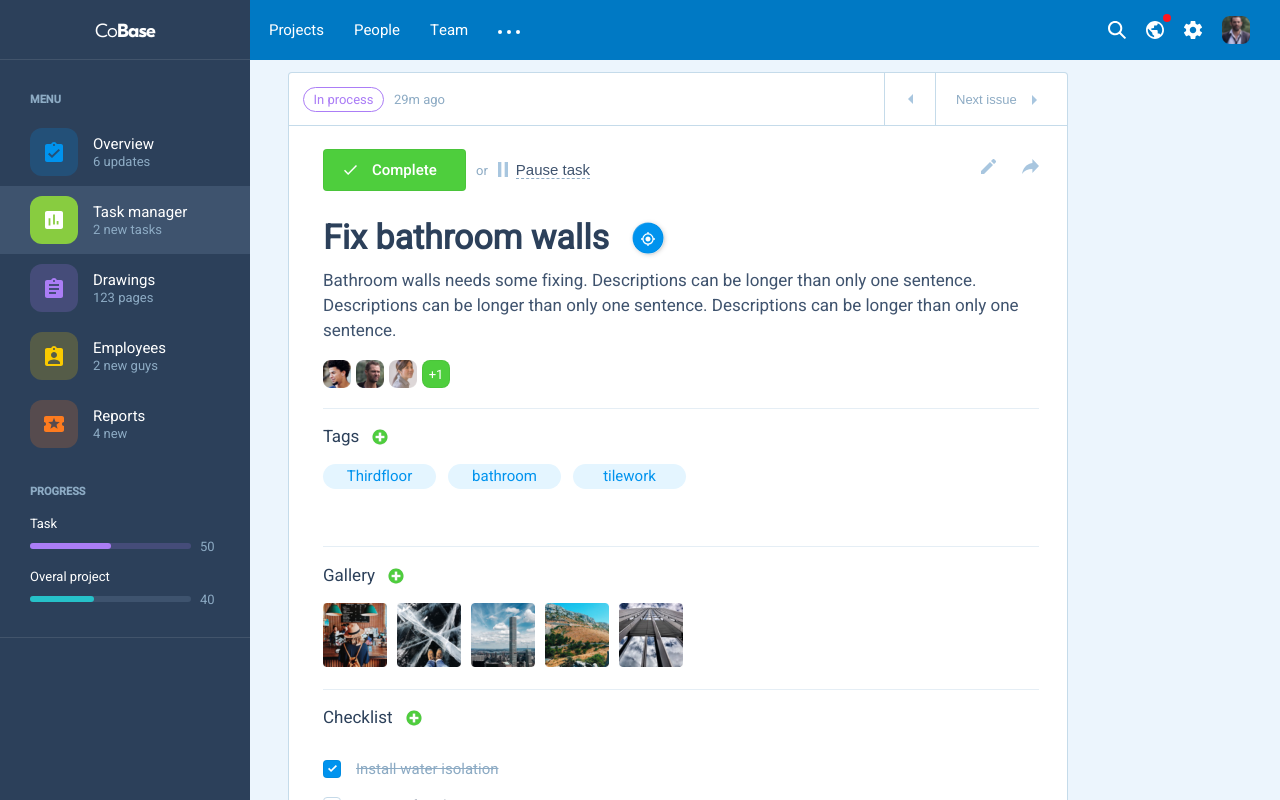
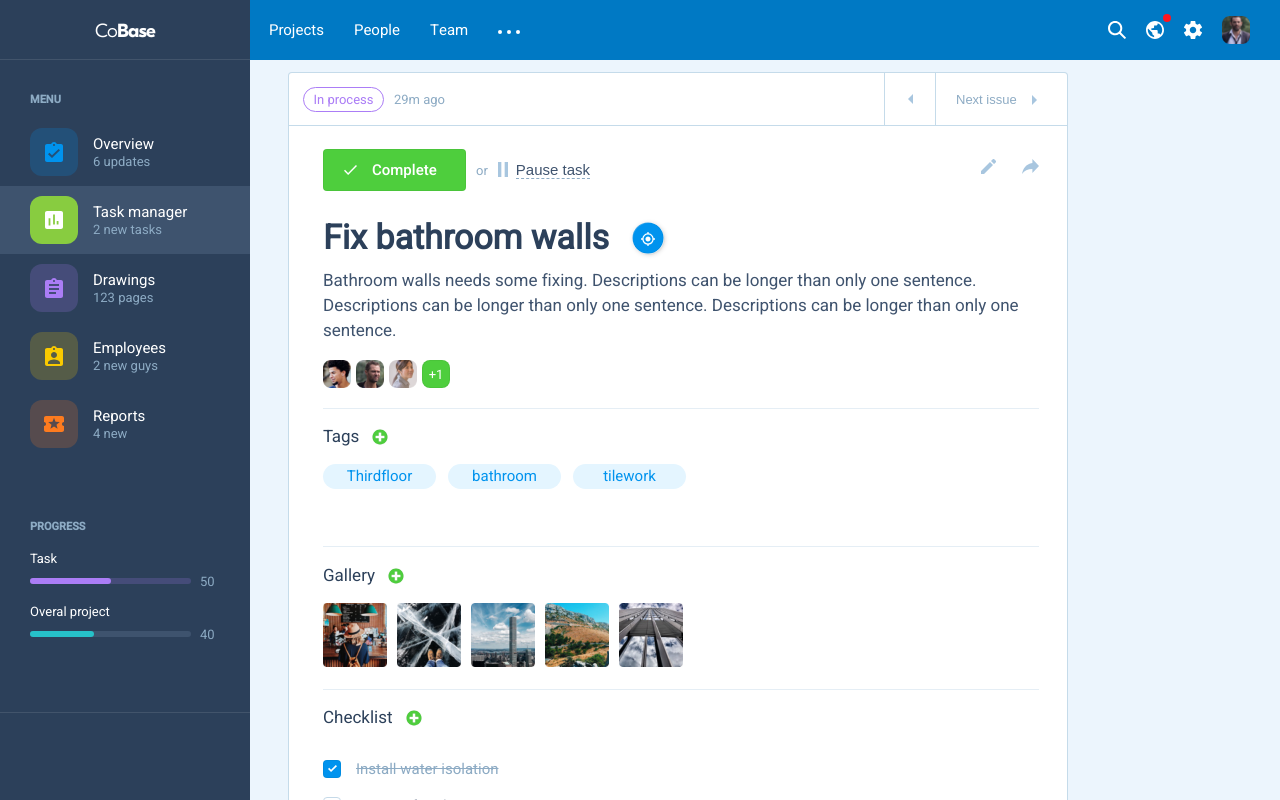
Before and after one commit to nlysenko/cobase-test, a React (Create React App) app in the folder apps/cobase-web/: page /task-manager in a window 1280 px wide. Built offline with nearby package versions, Linux system fonts and the light colour scheme.

Commit message:
Fix bugs

```diff
--- a/apps/cobase-web/src/components/SideBar/SideBar.js
+++ b/apps/cobase-web/src/components/SideBar/SideBar.js
@@ -27,6 +27,9 @@ const useStyles = createUseStyles({
     backgroundColor: RhinoColor,
     transition: '0.5s',
     overflow: 'scroll',
+    display: 'flex',
+    flexDirection: 'column',
+    justifyContent: 'space-between',
   },
 
   sideBarIsOpen: {
--- a/apps/cobase-web/src/shared/components/SideBarFooter.js
+++ b/apps/cobase-web/src/shared/components/SideBarFooter.js
@@ -11,9 +11,8 @@ import { DustyGrayColor } from 'shared/styles/colors'
 
 const useStyles = createUseStyles({
   footer: {
-    height: 60,
+    minHeight: 88,
     borderTop: [1, 'solid', DustyGrayColor],
-    marginTop: 25,
   },
 })
 
--- a/apps/cobase-web/src/shared/components/SideBarHeader.js
+++ b/apps/cobase-web/src/shared/components/SideBarHeader.js
@@ -17,7 +17,7 @@ const useStyles = createUseStyles({
     justifyContent: 'center',
     alignItems: 'center',
     width: '100%',
-    height: 60,
+    minHeight: 60,
     borderBottom: [1, 'solid', DustyGrayColor],
   },
 })
--- a/apps/cobase-web/src/shared/components/SideBarMenu.js
+++ b/apps/cobase-web/src/shared/components/SideBarMenu.js
@@ -31,10 +31,8 @@ import {
 
 const useStyles = createUseStyles({
   menu: {
-    padding: {
-      top: 31,
-      bottom: 25,
-    },
+    paddingTop: 31,
+    marginBottom: 'auto',
   },
 
   caption: {
--- a/apps/cobase-web/src/shared/molecules/Progress.js
+++ b/apps/cobase-web/src/shared/molecules/Progress.js
@@ -21,7 +21,12 @@ import {
 
 const useStyles = createUseStyles({
   progressBar: {
-    paddingLeft: 30,
+    marginBottom: 'auto',
+    padding: {
+      top: 10,
+      left: 30,
+      bottom: 15,
+    },
   },
 
   title: {
```
